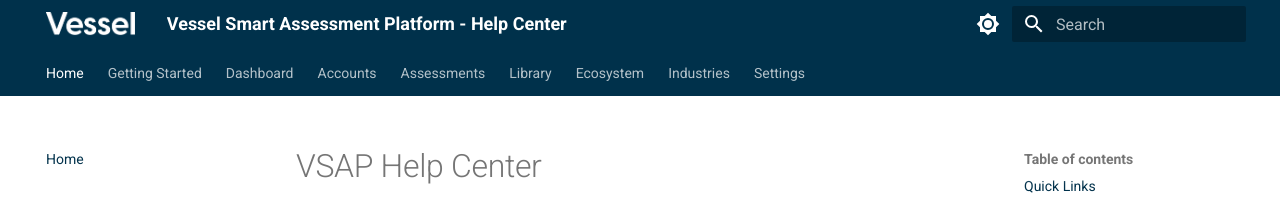
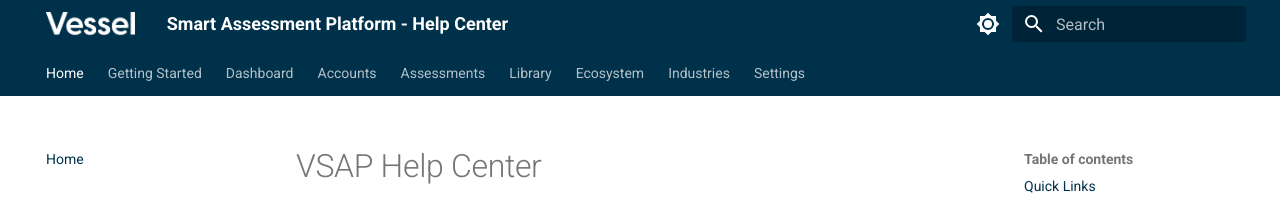
Before and after one commit to Vessel-Scale/vsap-docs, an MkDocs documentation site: the page built from docs/index.md, in a window 1280 px wide. Shown: the top 206 px of the page. Built offline with MkDocs 1.6.1 and Material for MkDocs 9.7.7, drawn with Linux system fonts in a browser that asks for light colours.

Commit message:
Update site name in mkdocs.yml for consistency

```diff
--- a/mkdocs.yml
+++ b/mkdocs.yml
@@ -1,4 +1,4 @@
-site_name: Vessel Smart Assessment Platform - Help Center
+site_name: Smart Assessment Platform - Help Center
 site_url: https://docs.vesselimpact.com
 site_description: Documentation for the Vessel Smart Assessment Platform
 site_author: Vessel
```
